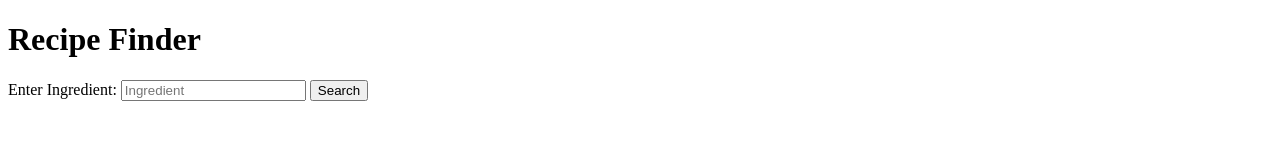
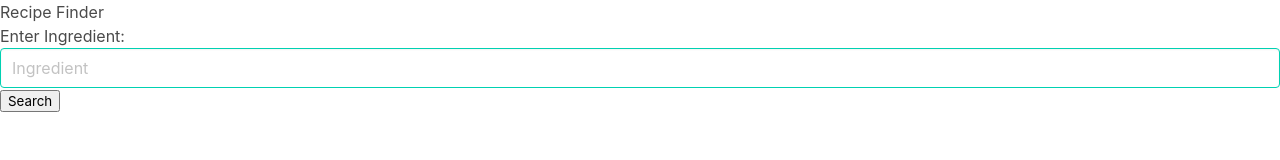
Before and after one commit to GibinMGeorge/Project-1, a plain HTML site: page index.html in a window 1280 px wide. Drawn offline with nearby package versions, Linux system fonts and the light colour scheme.

Commit message:
added bulma. replaced input text with bulma

```diff
--- a/index.html
+++ b/index.html
@@ -4,6 +4,7 @@
   <meta charset="UTF-8">
   <meta name="viewport" content="width=device-width, initial-scale=1.0">
   <title>Recipe Explorer and Meal Planner</title>
+  <link rel="stylesheet" href="https://cdn.jsdelivr.net/npm/bulma@0.9.4/css/bulma.min.css">
   <link rel="stylesheet" href="style.css">
 </head>
 <body>
@@ -15,7 +16,7 @@
     <section id="recipe-search">
       <form id="search-form">
         <label for="city-input">Enter Ingredient:</label>
-        <input type="text" id="ingredient-input" placeholder="Ingredient">
+        <input class="input is-primary" id="ingredient-input" type="text" placeholder="Ingredient">
         <button type="button" onclick="searchRecipes()">Search</button>
       </form>
       <div id="recipe-results"></div>
```
